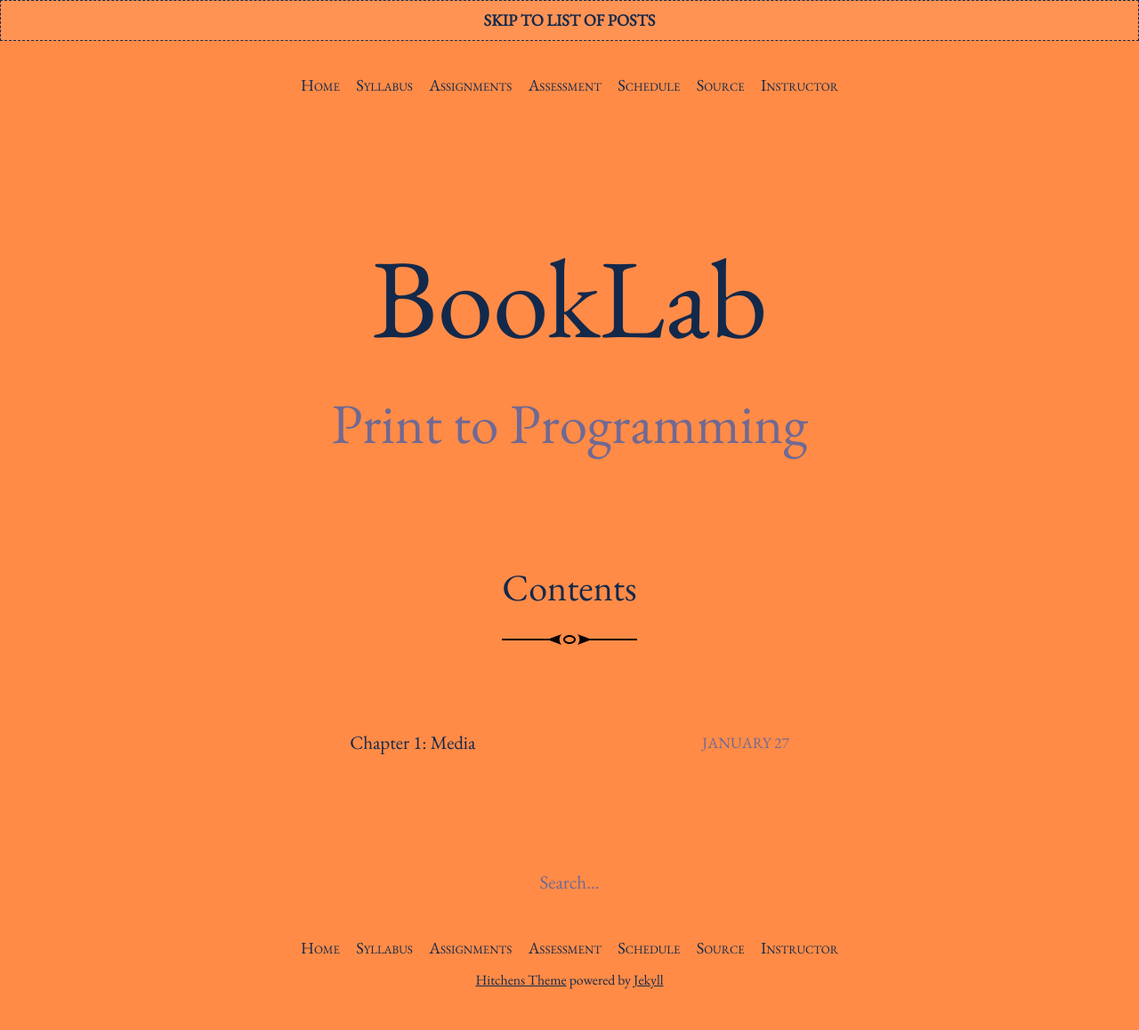
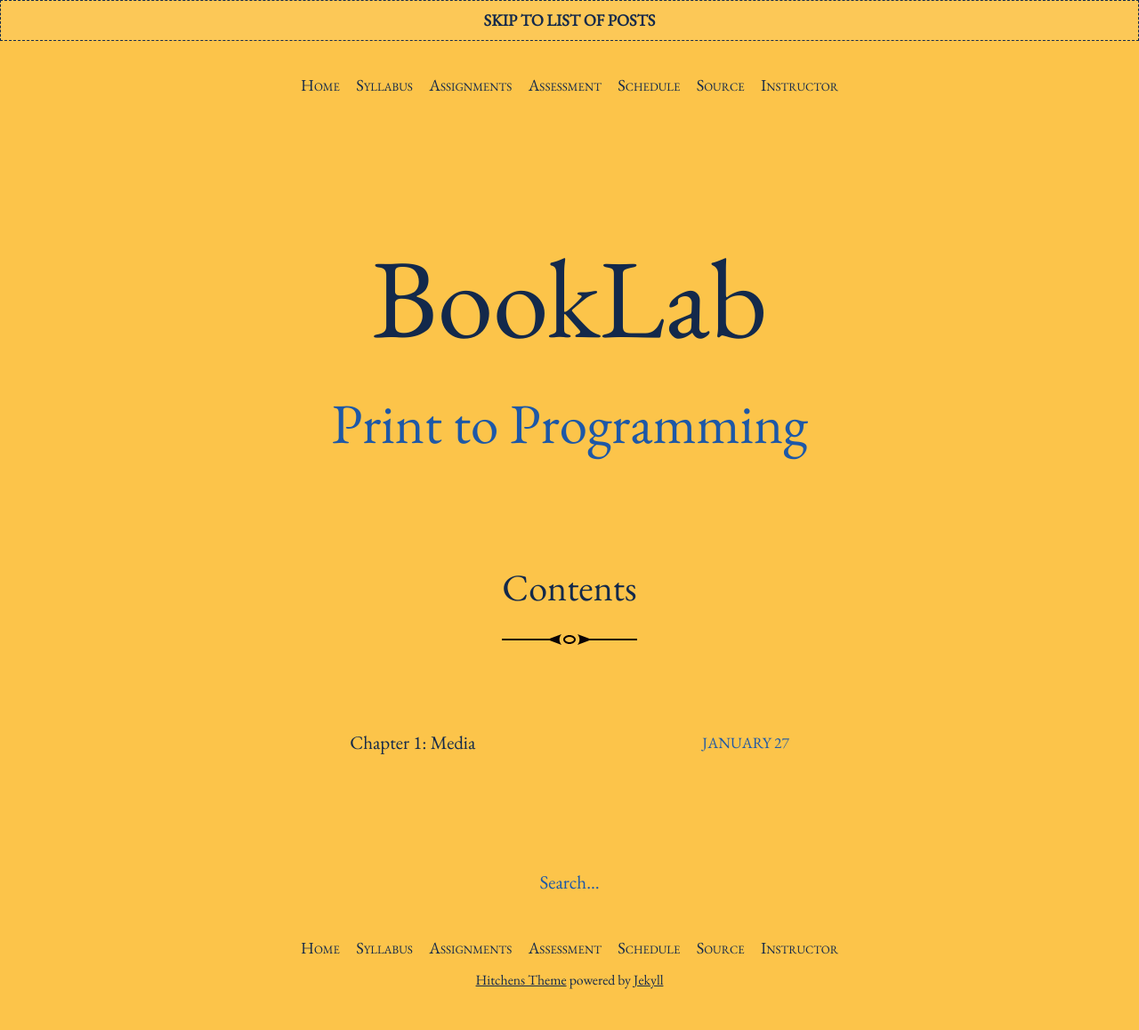
Before and after one commit to rccordell/s25bl, a Jekyll site: the page built from index.html, in a window 1280 px wide. Shown: the whole page at 89% size. Built offline with Jekyll 4.4.1, drawn with Linux system fonts in a browser that asks for light colours; the list of posts is cut into pages by our own code.

Commit message:
Update _variables.scss

```diff
--- a/_sass/_variables.scss
+++ b/_sass/_variables.scss
@@ -1,7 +1,7 @@
-$brand-color:         #FF8B47;
+$brand-color:         #FCC44A;
 $highlight:           lighten($brand-color, 35%);
 $text-color:          #13294B;
-$muted-text-color:    #706993;
+$muted-text-color:    #1D58A7;
 $font-family:         "EB Garamond", Garamond, "Times New Roman", serif;
 
 $on-bigphone:         375px;
```
